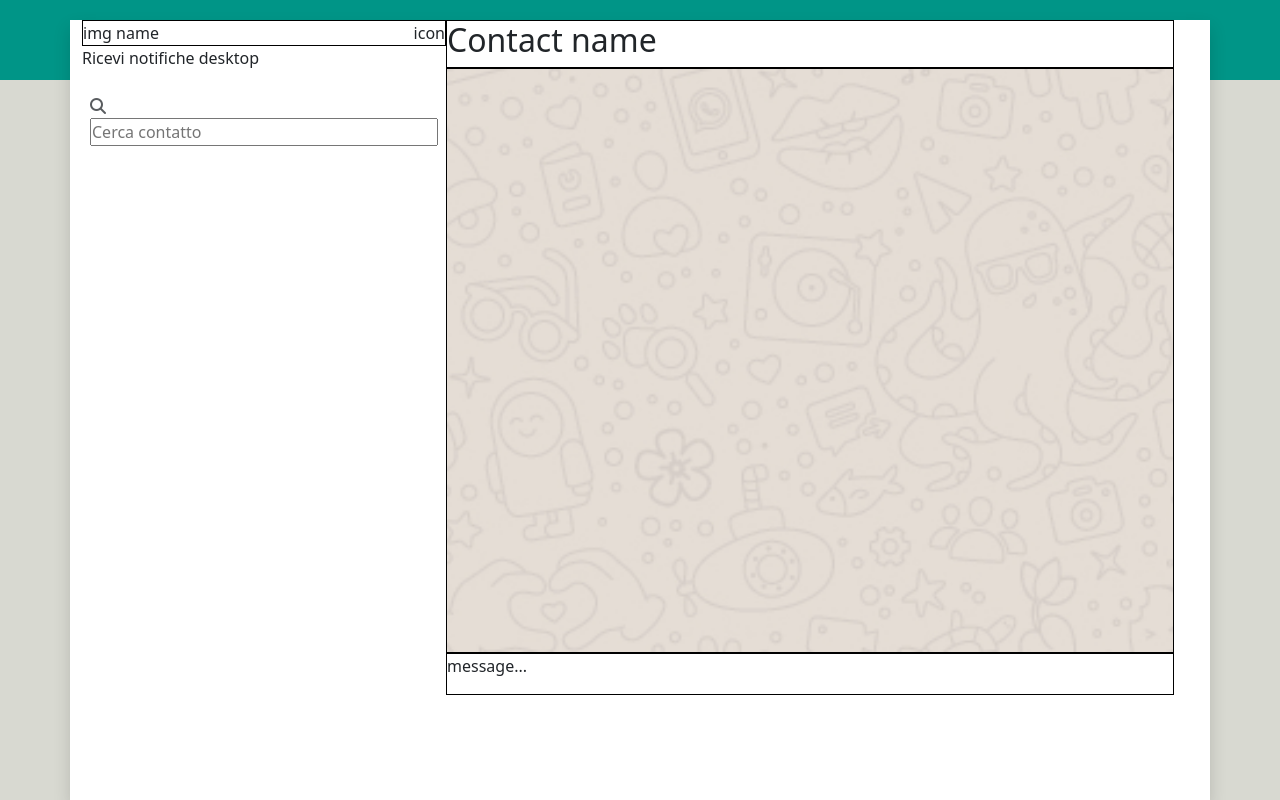
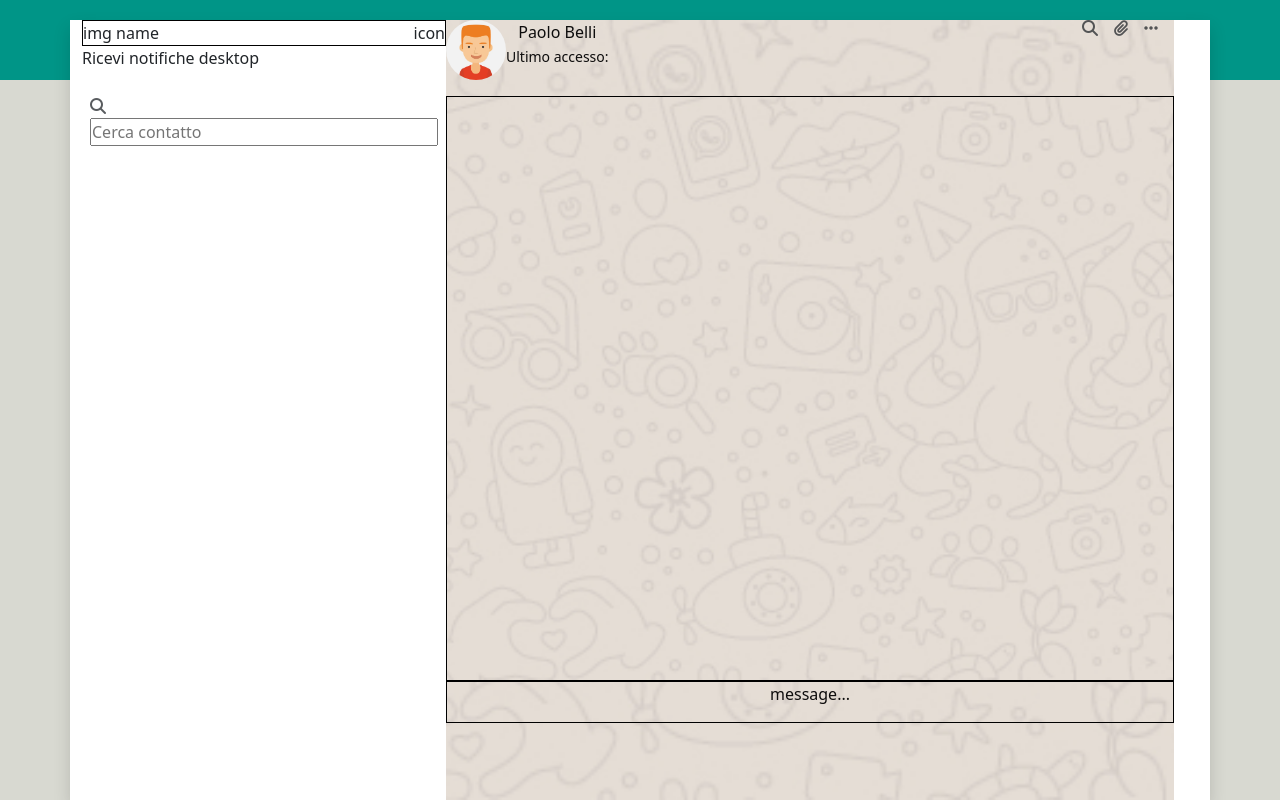
Before and after one commit to AmarildoShehu/vue-boolzapp, a plain HTML site: page index.html in a window 1280 px wide. Drawn offline with nearby package versions, Linux system fonts and the light colour scheme.

Commit message:
added heder chat

```diff
--- a/css/style.css
+++ b/css/style.css
@@ -34,3 +34,10 @@ body{
     color: #0e0d0d;
     text-align: center;
 }
+
+
+/* IMG */
+img{
+    height: 60px;
+    border-radius: 50%;
+}
--- a/index.html
+++ b/index.html
@@ -62,10 +62,28 @@
             </section>
 
             <!-- Chat Section -->
-            <section class="col-8 p-0 h-100 ">
-                <header id="chat-head" class="border border-black">
-                    <h2>Contact name</h2>
+            <section id="chat" class="col-8 p-0 h-100">
+
+                <!-- header chat -->
+                <header class="bg-light-gray flex-shrink-0 d-flex justify-content-between">
+                    <div class="media d-flex">
+                        <figure>
+                            <img src="img/avatar_1.jpg" alt="Paolo Belli">
+                        </figure>
+                        <div class="h-6 media-text">
+                            <div>Paolo Belli</div>
+                            <div class="mb-0 fw-light">
+                                <small>Ultimo accesso:</small>
+                            </div>
+                        </div>
+                    </div>
+                    <div class="me-3 d-flex text-muted align-item-center justify-content-around">
+                        <i class="fa-solid fa-search ms-3"></i>
+                        <i class="fa-solid fa-paperclip ms-3"></i>
+                        <i class="fa-solid fa-ellipsis ms-3"></i>
+                    </div>
                 </header>
+
                 <section id="chat" class="border border-black">
 
                 </section>
```
